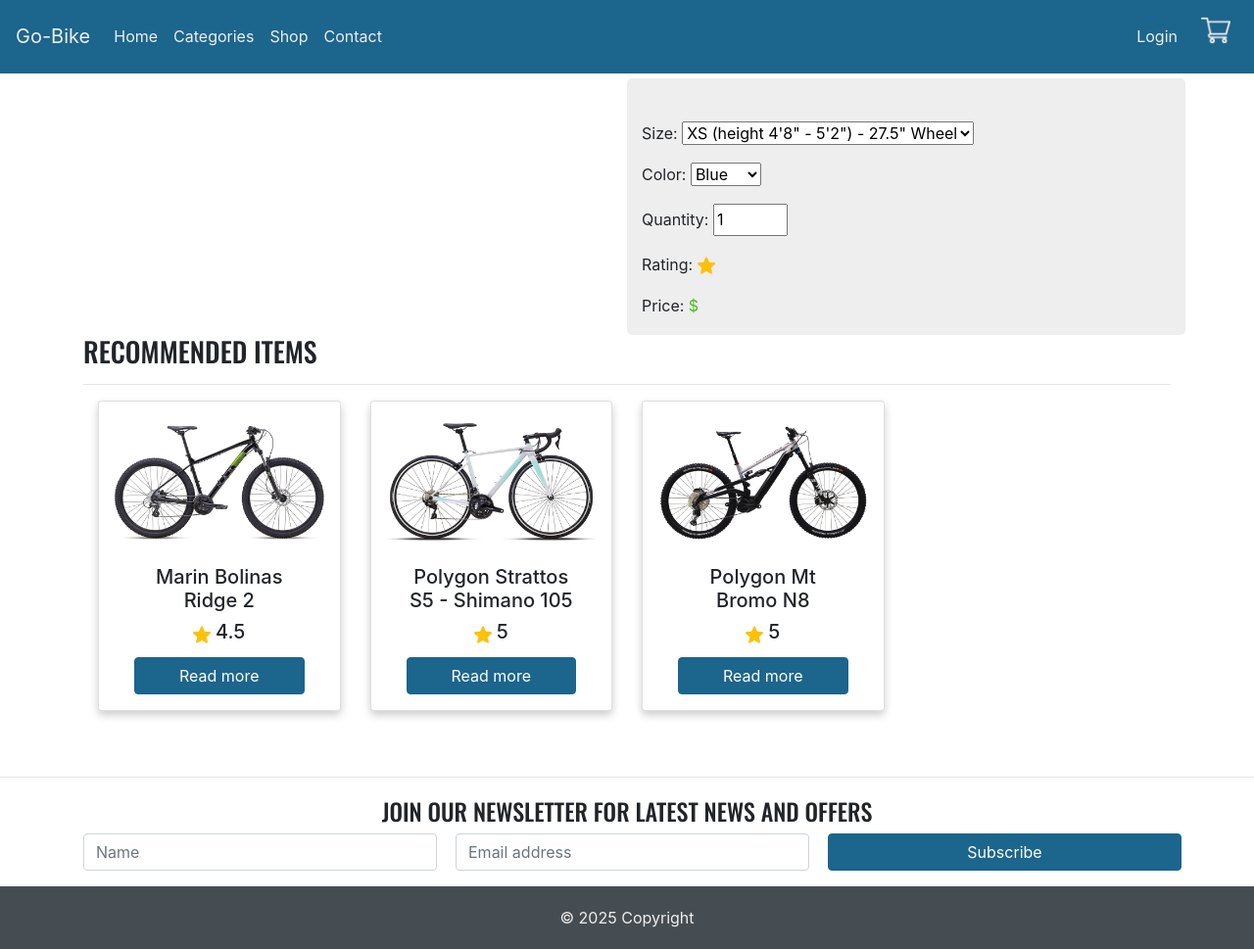
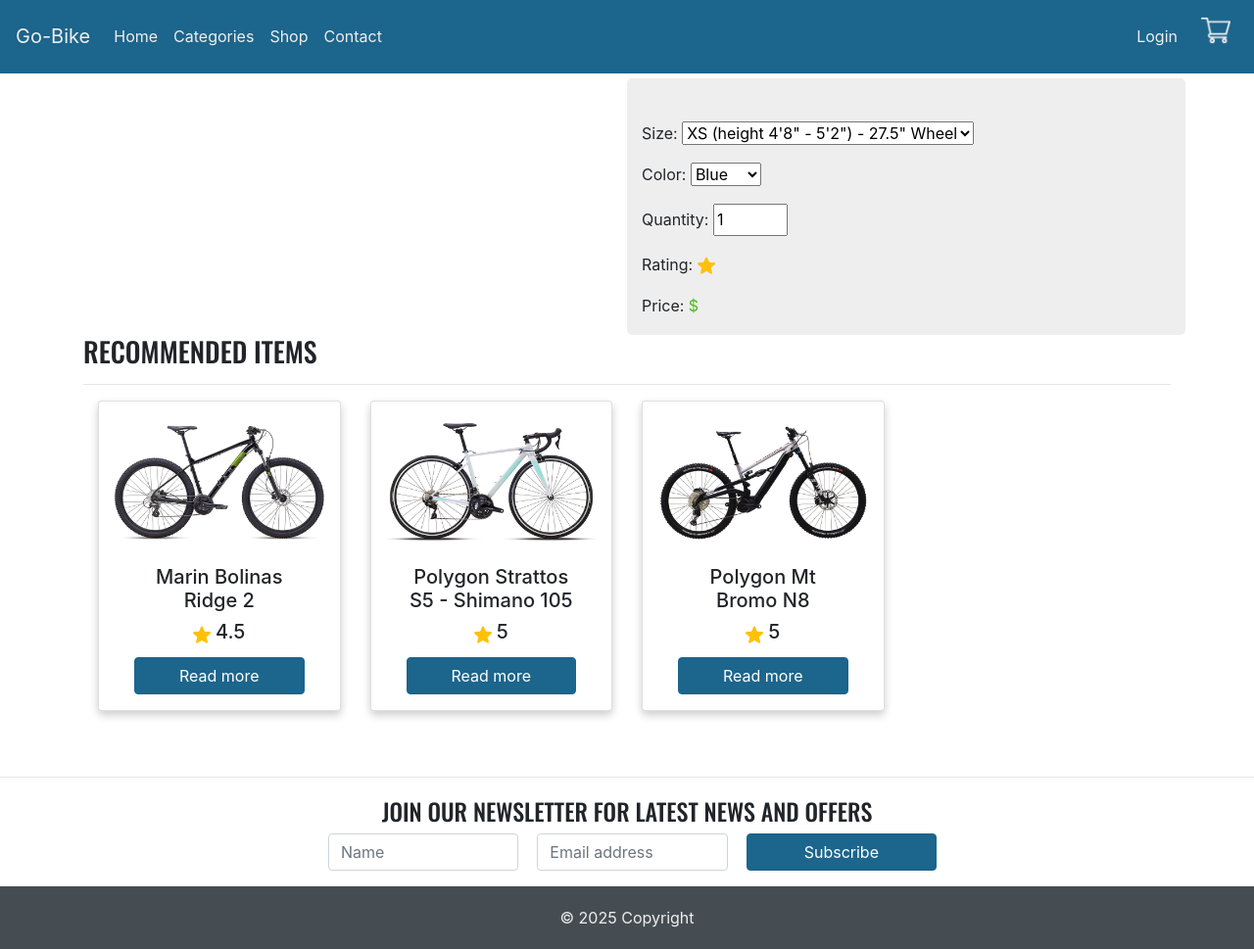
Before and after one commit to Atti16/GoBicikli, a website: page Frontend/items/single-item.html in a window 1280 px wide. Shown: the whole page at 98% size. Drawn offline with nearby package versions, Linux system fonts and the light colour scheme; files that its build step writes are made by us from their sources.

Commit message:
törlések

```diff
--- a/Frontend/css/style.css
+++ b/Frontend/css/style.css
@@ -15,7 +15,6 @@
 .container-height {
     min-height: 85vh !important;
 }
-/* nav bar */
 .navbar-light .navbar-toggler {
     filter: invert(1);
     border-color: #EEEEEE;
@@ -142,8 +141,8 @@
 tr:nth-child(even) {
     background-color: #D8D2CB;
 }
-/* Form */
-/*form {
+
+form {
     width: 50%;
     margin: auto;
 }
@@ -187,7 +186,7 @@
 input[type=submit]:hover {
     color: #1C658C;
     background-color: #D8D2CB;
-}*/
+}
 .icon {
     height: 15px;
 }
--- a/Frontend/items/single-item.html
+++ b/Frontend/items/single-item.html
@@ -2,7 +2,7 @@
 <html lang="en">
 <head>
     <meta charset="UTF-8">
-    <meta content="width=device-width, initial-scale=1" name="viewport" /> <!-- for css @media -->
+    <meta content="width=device-width, initial-scale=1" name="viewport" />
     <title>Go-Bike Shop - Insert Item</title>
     <link rel="icon" type="image/x-icon" href="../assets/images/gb-logo.png">
     <link rel="stylesheet" href="../css/style.css">
```
Also changed, not shown: Frontend/auth/login.html (+1 -1 lines), Frontend/auth/register.html (+1 -1 lines).
